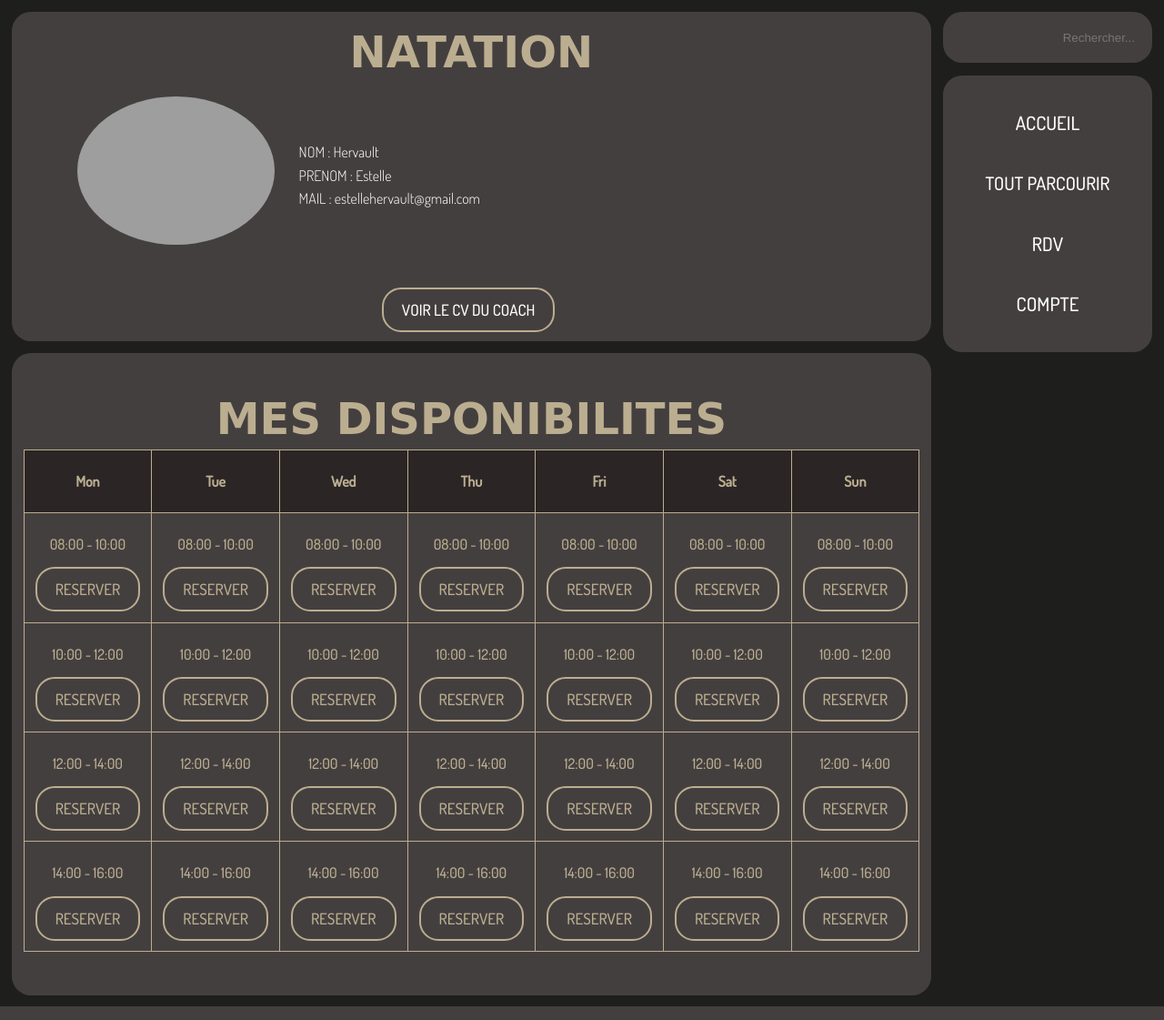
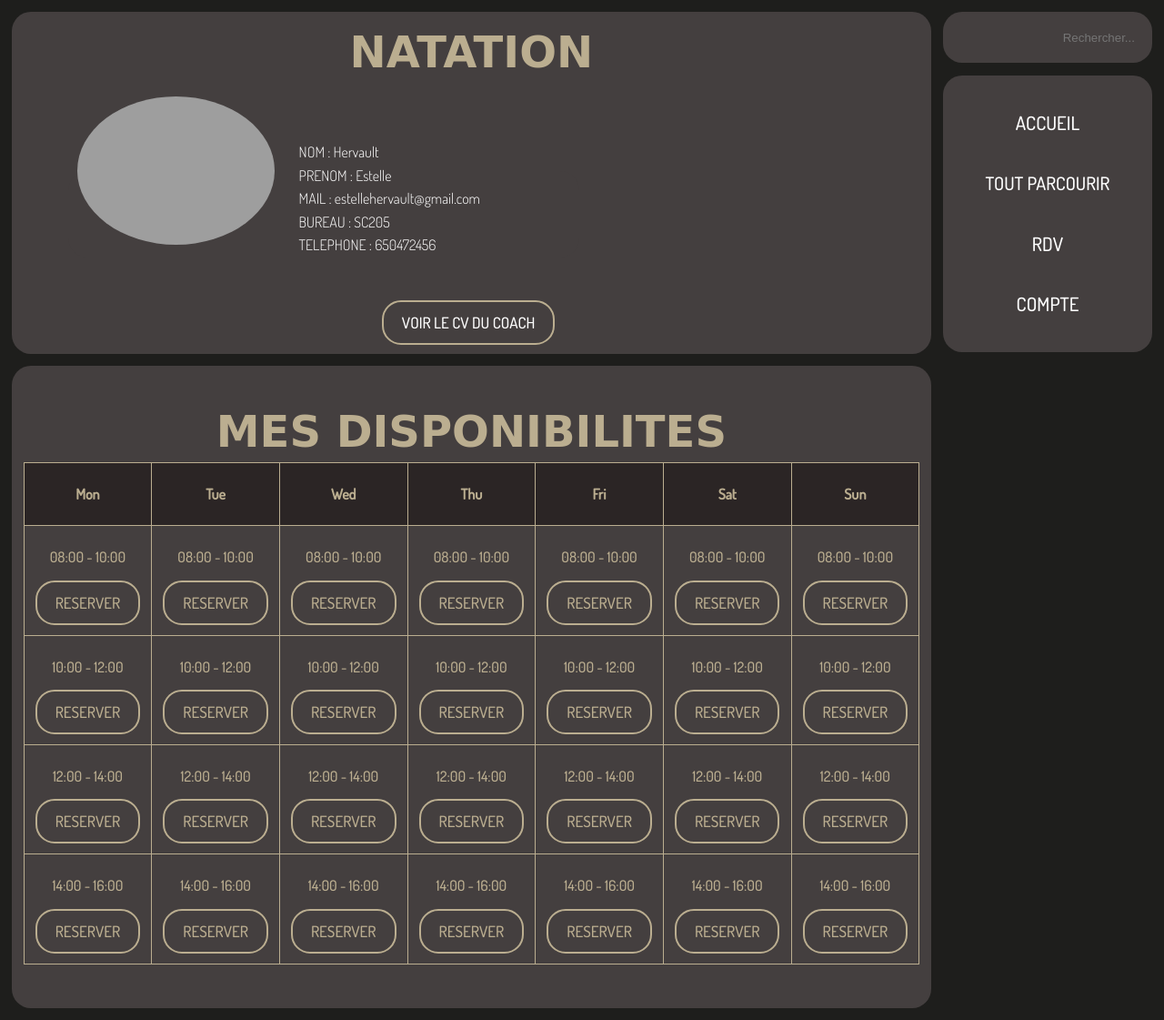
Before and after one commit to Kal3idoscope/Sportify-Project, a PHP site: page /FicheCoach.php?ID=441535586 in a window 1280 px wide. Shown: the whole page at 91% size. Run offline with PHP 8.4, Linux system fonts and the light colour scheme; a user stored in the database is signed in; data comes from the database, SQL or seed files in the repository; data that the repository does not hold is empty; some web fonts are replaced; grey boxes are pictures that could not be loaded.

Commit message:
projet terminé

```diff
--- a/FicheCoach.php
+++ b/FicheCoach.php
@@ -84,6 +84,8 @@ if(!isset($_SESSION['unique_id'])){
         $PrenomC = $row["Prenom"];
         $Mail= $row["Email"];
         $photo=$row["Photo"];
+        $bur= $row["Bureau"];
+        $tel = $row["Telephone"];
         $CV=$row["CV"];
         }
            $dateActuelle = date("Y-m-d");
@@ -140,6 +142,8 @@ if(!isset($_SESSION['unique_id'])){
                     <p>NOM : " . $NomC . "</p>
                     <p>PRENOM : " . $PrenomC . "</p>
                     <p>MAIL : " . $Mail . "</p>
+               <p>BUREAU : " . $bur . "</p>
+                    <p>TELEPHONE : " . $tel . "</p>
                 </div>
             </div>
             <button style='margin-left:40%; margin-top:-6%'><a href='CVxml/" . $CV . "'>VOIR LE CV DU COACH</a></button>
--- a/coach.php
+++ b/coach.php
@@ -43,6 +43,8 @@ if (mysqli_num_rows($sql) > 0) {
     // Tableau de rendez-vous pour chaque jour
     $admin = array();
     while ($row = $resultat->fetch_assoc()) {
+        $bur= $row["Bureau"];
+        $tel = $row["Telephone"];
 
         $nom = $row["Nom"];
         $prenom = $row["Prenom"];
@@ -63,6 +65,7 @@ if (mysqli_num_rows($sql) > 0) {
                                             <p>PRENOM : <?php echo $prenom; ?></p>
 
                                             <p>MAIL : <?php echo $mail; ?></p>
+
 
 
                     </div>
```
